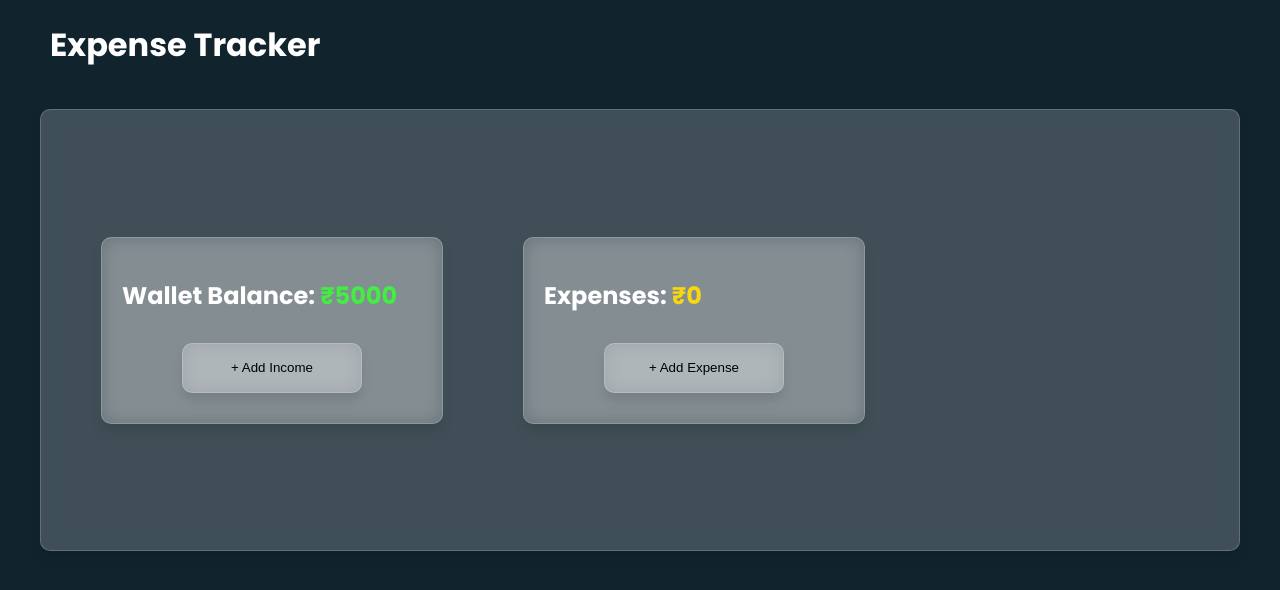
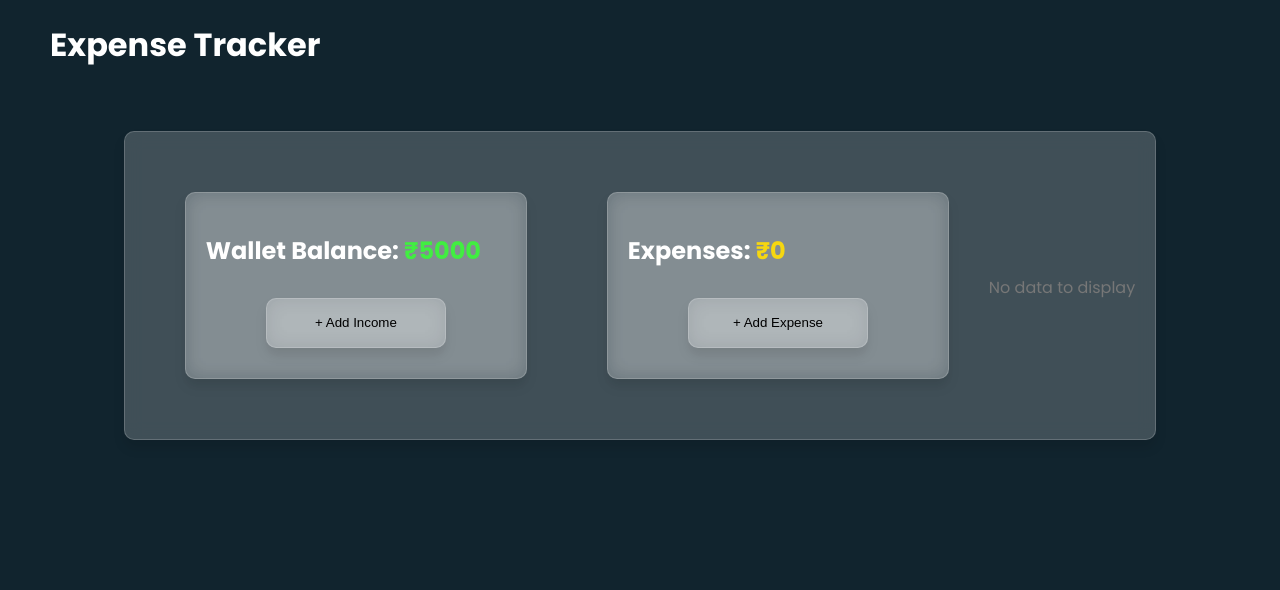
Before and after one commit to CPRIYANKA27/ExpenseTracker, a React (Create React App) app: page / in a window 1280 px wide. Shown: the top 590 px of the page. Built offline with nearby package versions, Linux system fonts and the light colour scheme.

Commit message:
Added ExpenseTable, LinebarChart, PieChart components and fixed missing dependencies

```diff
--- a/src/components/Dashboard/Dashboard.css
+++ b/src/components/Dashboard/Dashboard.css
@@ -1,6 +1,29 @@
+.dashboard-container {
+  display: flex;
+  flex-direction: column;
+  align-items: center;
+  gap: 20px;
+}
+
 .dashboard-info-container {
   width: 100%;
   display: flex;
   justify-content: space-between;
+  flex-wrap: wrap;
   margin: 40px;
+  gap: 20px;
 }
+
+/* Mobile styles */
+@media (max-width: 768px) {
+  .dashboard-info-container {
+    flex-direction: column;
+    align-items: center;
+    margin: 20px;
+  }
+
+  .dashboard-info-container > * {
+    width: 100%;
+    max-width: 350px;
+  }
+}
--- a/src/components/Dashboard/Dashboard.jsx
+++ b/src/components/Dashboard/Dashboard.jsx
@@ -2,6 +2,7 @@ import { useState } from "react";
 import WalletExpenses from "../WalletExpenses/WalletExpenses";
 import ExpenseTable from "../ExpenseTable/ExpenseTable";
 import LinebarChart from "../LinebarChart/LinebarChart";
+import PieChart from "../PieChart/PieChart"; // ✅ Added
 import "./Dashboard.css";
 
 const Dashboard = () => {
@@ -17,13 +18,12 @@ const Dashboard = () => {
       : []
   );
 
-  const handleExpensesListUpdate = (expenses) => {
-    setExpenses(expenses);
+  const handleExpensesListUpdate = (updatedExpenses) => {
+    setExpenses(updatedExpenses);
     const totalBalance =
       localStorage.getItem("totalBalance") - getTotalExpenses();
-
     setWalletBalance(totalBalance);
-    localStorage.setItem("expenses", JSON.stringify(expenses));
+    localStorage.setItem("expenses", JSON.stringify(updatedExpenses));
   };
 
   const getTotalExpenses = () => {
@@ -61,6 +61,7 @@ const Dashboard = () => {
             categories={categories}
           />
           <LinebarChart data={expenses} categories={categories} />
+          <PieChart data={expenses} categories={categories} /> {/* ✅ Added */}
         </div>
       )}
     </div>
--- a/src/components/LinebarChart/LinebarChart.css
+++ b/src/components/LinebarChart/LinebarChart.css
@@ -2,34 +2,52 @@
   font-family: "Arial", sans-serif;
   background-color: #fff;
   width: 40%;
-  margin-top: -50px;
+  margin: 20px auto;
   padding: 20px;
   border-radius: 12px;
-  box-shadow: 0px 0px 15px rgba(0, 0, 0, 0.1);
-  margin: auto;
+  box-shadow: 0px 4px 15px rgba(0, 0, 0, 0.08);
   overflow: hidden;
-  /* Ensure the shadows of the bars don't spill out */
+  transition: transform 0.2s ease-in-out;
 }
 
+.line-bar-chart:hover {
+  transform: translateY(-4px);
+}
+
+.line-bar-chart h2 {
+  font-size: 18px;
+  margin-bottom: 10px;
+  font-weight: 600;
+  color: #333;
+}
+
+/* Axis labels */
 .recharts-cartesian-axis-tick {
   font-size: 14px;
-  fill: #333;
+  fill: #555;
 }
 
+/* Bar hover effect */
 .recharts-bar-rectangle {
   transition: fill 250ms ease-in-out;
 }
 
+.recharts-bar-rectangle:hover {
+  fill: #6c63ff; /* Slightly darker for hover */
+}
+
+/* Tooltip container */
 .recharts-tooltip-wrapper {
   outline: none;
 }
 
 .recharts-tooltip-wrapper .recharts-default-tooltip {
-  border-radius: 10px;
+  border-radius: 8px;
   border: none;
-  box-shadow: 0 1px 2px rgba(0, 0, 0, 0.1);
+  box-shadow: 0 2px 6px rgba(0, 0, 0, 0.1);
 }
 
+/* Tooltip content */
 .recharts-default-tooltip {
   background-color: #fff !important;
   border: 1px solid #ddd;
@@ -37,4 +55,18 @@
   padding: 10px;
 }
 
-/* Adjust tick and tooltip styles as necessary */
+/* 📱 Mobile responsiveness */
+@media (max-width: 768px) {
+  .line-bar-chart {
+    width: 90%;
+    padding: 15px;
+  }
+
+  .line-bar-chart h2 {
+    font-size: 16px;
+  }
+
+  .recharts-cartesian-axis-tick {
+    font-size: 12px;
+  }
+}
--- a/src/components/LinebarChart/LinebarChart.jsx
+++ b/src/components/LinebarChart/LinebarChart.jsx
@@ -9,12 +9,13 @@ import {
 import "./LinebarChart.css";
 
 const processData = (data) => {
+  if (!Array.isArray(data) || data.length === 0) return [];
+
   const categoryTotals = data.reduce((acc, item) => {
     const amount = Number(item.price) || 0;
-    acc[item.category] = acc[item.category] || {
-      category: item.category,
-      total: 0,
-    };
+    if (!acc[item.category]) {
+      acc[item.category] = { category: item.category, total: 0 };
+    }
     acc[item.category].total += amount;
     return acc;
   }, {});
@@ -29,8 +30,10 @@ const LinebarChart = ({ data }) => {
 
   return (
     <div className="line-bar-chart">
-      <h2>Recent Transactions & Top Expenses</h2>
-      <br />
+      <h2>Top Expenses</h2>
+      {processedData.length === 0 ? (
+        <p className="no-data-text">No data to display</p>
+      ) : (
         <ResponsiveContainer width="100%" height={400}>
           <BarChart
             data={processedData}
@@ -43,6 +46,7 @@ const LinebarChart = ({ data }) => {
               type="category"
               tickLine={false}
               axisLine={false}
+              width={100}
             />
             <Tooltip cursor={{ fill: "transparent" }} />
             <Bar
@@ -53,6 +57,7 @@ const LinebarChart = ({ data }) => {
             />
           </BarChart>
         </ResponsiveContainer>
+      )}
     </div>
   );
 };
--- a/src/components/PieChart/PieChart.css
+++ b/src/components/PieChart/PieChart.css
@@ -1,17 +1,24 @@
-.glassmorphism {
-  background: rgba(255, 255, 255, 0.2);
-  /* Adjust the alpha value for opacity */
-  border-radius: 10px;
-  /* Rounded corners */
-  border: 1px solid rgba(255, 255, 255, 0.18);
-  /* Subtle white border */
-  box-shadow: 0 8px 12px rgba(0, 0, 0, 0.1);
-  /* Soft shadow for depth */
-  backdrop-filter: blur(10px);
-  /* Blur the background behind the element */
+.chart {
+  display: flex;
+  justify-content: center;
+  align-items: center;
+  margin: 1rem auto;
+  max-width: 350px;
+  padding: 10px;
 }
 
-.chart-legend {
-  font-weight: bold;
-  font-family: cursive;
+.no-data-text {
+  text-align: center;
+  font-size: 1rem;
+  color: #777;
+  margin-top: 20px;
 }
+
+.recharts-wrapper {
+  max-width: 100%;
+}
+
+.recharts-legend-wrapper {
+  font-size: 0.85rem;
+  text-align: center;
+}
--- a/src/components/PieChart/PieChart.jsx
+++ b/src/components/PieChart/PieChart.jsx
@@ -2,14 +2,26 @@ import React from "react";
 import { PieChart, Pie, Cell, Tooltip, Legend } from "recharts";
 import "./PieChart.css";
 
+const COLORS = [
+  "#0088FE", // Blue
+  "#00C49F", // Green
+  "#FFBB28", // Yellow
+  "#FF8042", // Orange
+  "#AF19FF", // Purple
+];
+
+// Process and group data by category
 const processDataForPieChart = (data) => {
   const categories = {};
 
   data.forEach((item) => {
+    const price = parseFloat(item.price); // Allow decimals
+    if (!isNaN(price)) {
       if (categories[item.category]) {
-      categories[item.category] += parseInt(item.price, 10);
+        categories[item.category] += price;
       } else {
-      categories[item.category] = parseInt(item.price, 10);
+        categories[item.category] = price;
+      }
     }
   });
 
@@ -21,16 +33,20 @@ const processDataForPieChart = (data) => {
 };
 
 const RoundChart = ({ data }) => {
+  if (!data || data.length === 0) {
+    return <p className="no-data-text">No data to display</p>;
+  }
+
   const processedData = processDataForPieChart(data);
-  const COLORS = ["#0088FE", "#00C49F", "#FFBB28", "#FF8042", "#AF19FF"];
 
   return (
-    <PieChart className="chart " width={400} height={400}>
+    <div className="chart" data-cy="round-chart">
+      <PieChart width={300} height={300}>
         <Pie
           data={processedData}
           cx="50%"
           cy="50%"
-        outerRadius={150}
+          outerRadius={80}
           fill="#8884d8"
           dataKey="value"
           isAnimationActive={true}
@@ -43,8 +59,9 @@ const RoundChart = ({ data }) => {
           ))}
         </Pie>
         <Tooltip />
-      <Legend className="chart-legend" />
+        <Legend />
       </PieChart>
+    </div>
   );
 };
 
```
Lines whose indentation alone changed are shown as unchanged.
